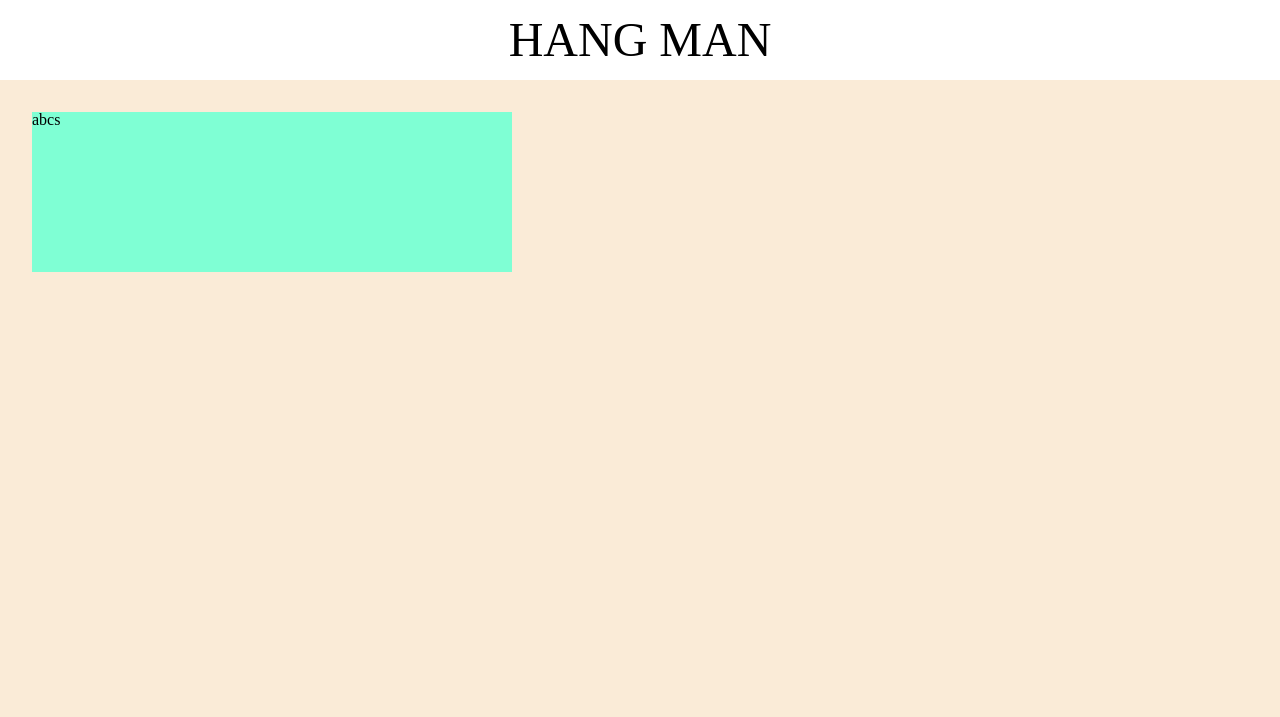
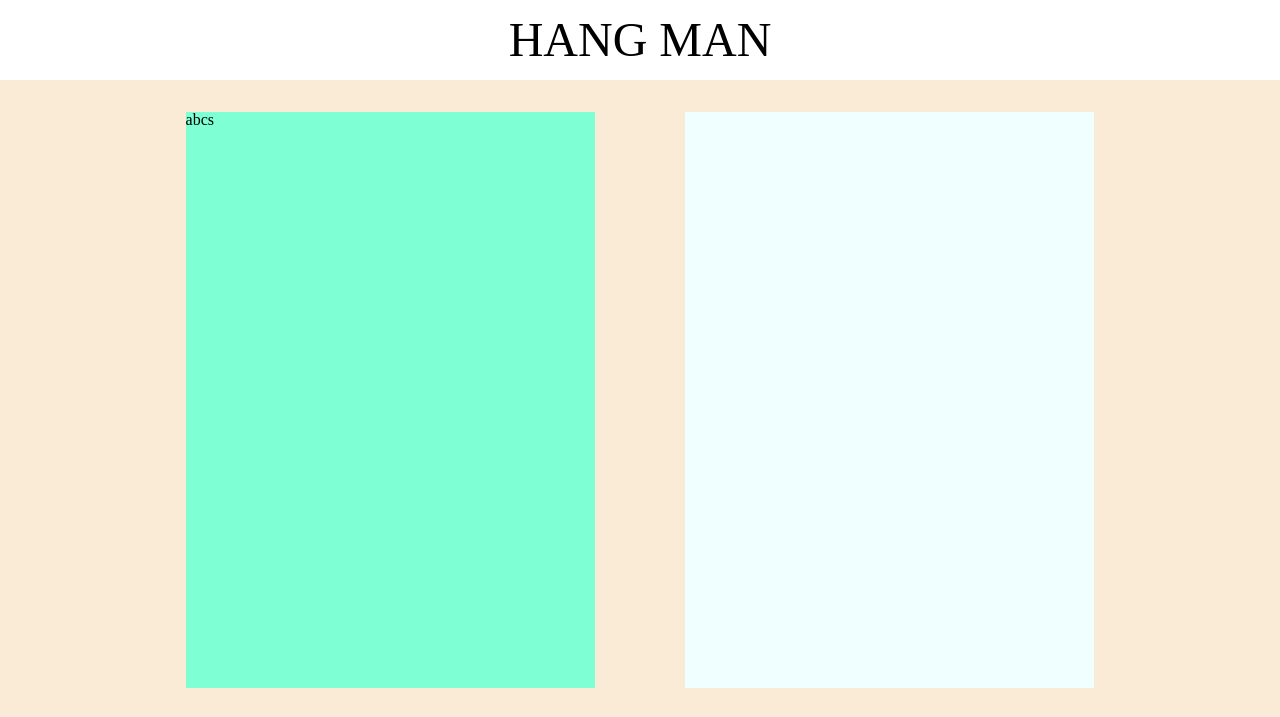
Before and after one commit to Beast-Code9999/Hang-Man, a plain HTML site: page index.html in a window 1280 px wide. Shown: the top 717 px of the page. Drawn offline with Linux system fonts and the light colour scheme.

Commit message:
add image div

```diff
--- a/style.css
+++ b/style.css
@@ -84,15 +84,17 @@ section.main {
   width: 100%;
   height: 80vh;
   background-color: antiquewhite;
-  padding: 2rem;
+  padding: 2rem 10%;
   display: flex;
+  justify-content: space-evenly;
+  gap: 2rem;
 }
 
 
 .main-container {
   background-color: aquamarine;
-  width: min(50%, 30rem);
-  height: 10rem;
+  width: min(40%, 30rem);
+  height: auto;
 }
 
 .main-container-input {
@@ -101,6 +103,12 @@ section.main {
 
 .main-container-output {
 
+}
+
+.main-image {
+  width: min(40%, 30rem);
+  height: auto;
+  background-color: azure;
 }
 
 
```
